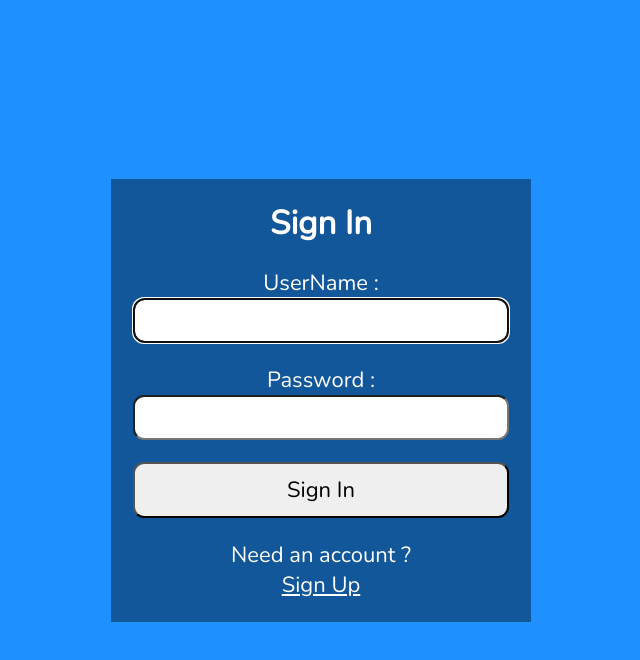
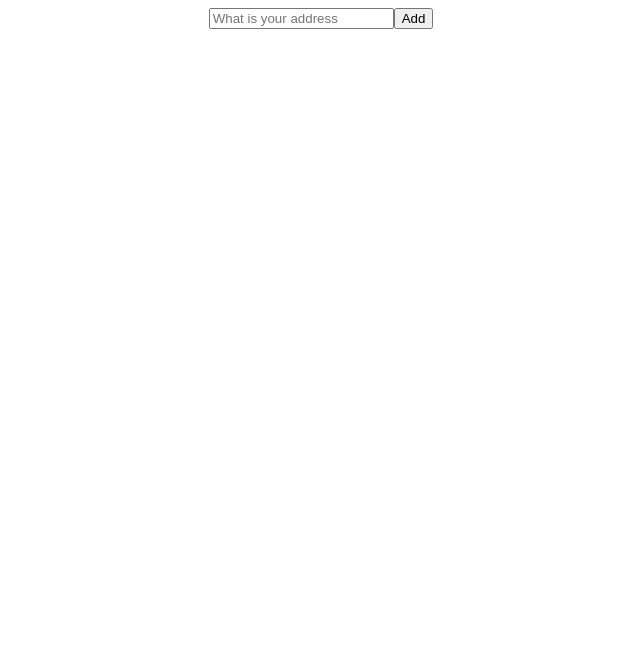
Before and after one commit to anshultamrakar/React_practice101, a React (Create React App) app in the folder react-practice-basics/: page / in a window 1280 px wide. Shown: the top 660 px of the page, without its empty margins (319-959 px from the left). Built offline with nearby package versions, Linux system fonts and the light colour scheme.

Commit message:
Refactor : Address management

```diff
--- /dev/null
+++ b/react-practice-basics/src/Address.js
@@ -0,0 +1,29 @@
+import {useState} from 'react'
+
+
+const Address = () => {
+    const [address , setAddress ] = useState([
+        {
+            id :1 ,
+            description :"1264, Garha choti bajariya near durga mandir , Jabalpur , MP"
+        } ,
+        {
+            id :2,
+            description :"1264, Garha choti bajariya near durga mandir , Jabalpur , MP"
+        } ,
+
+    ])
+  return (
+ <div>
+<input
+type = "text"
+placeholder="What is your address"
+/>
+<button>Add </button>
+</div>
+  )
+
+
+};
+
+export default Address;
--- a/react-practice-basics/src/App.js
+++ b/react-practice-basics/src/App.js
@@ -12,7 +12,8 @@ import './App.css';
 // import AddToCart from './AddToCart';
 // import DarkMode from './DarkMode';
 // import FruitBasket from './FruitBasket';
-import Login from './Login';
+// import Login from './Login';
+import Address from './Address';
 
 
 
@@ -27,7 +28,8 @@ function App() {
     {/* <Counter/> */}
     {/* <WishList/> */}
     {/* <FruitBasket/> */}
-    <Login/>
+    <Address/>
+    {/* <Login/> */}
       {/* <CharacterCounter/> */}
     {/* <AlphanumPassword/> */}
     {/* <DisableSubmit/> */}
--- a/react-practice-basics/src/index.css
+++ b/react-practice-basics/src/index.css
@@ -1,4 +1,4 @@
-@import url('https://fonts.googleapis.com/css2?family=Nunito&display=swap');
+/* @import url('https://fonts.googleapis.com/css2?family=Nunito&display=swap');
 
 * {
     margin: 0;
@@ -111,4 +111,4 @@ button {
 
 .line {
     display: inline-block;
-}
+} */
```
Also changed, not shown: react-practice-basics/src/FruitBasket.js (+8 -9 lines).
